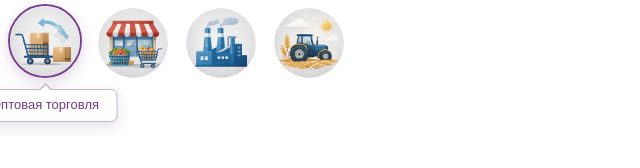
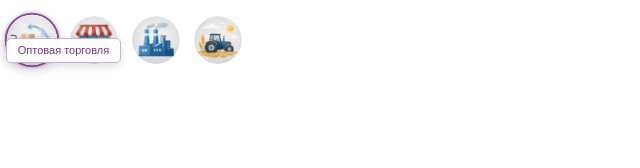
Before and after one commit to pokemonz-design/1_osv, a plain HTML site: page index.html in a window 1280 px wide. Both pictures are taken after a click on the element 45 px from the left and 43 px from the top of the page. Shown: the whole page, without its empty margins (0-640 px from the left). Drawn offline with Linux system fonts and the light colour scheme.

Commit message:
Update index.html

```diff
--- a/index.html
+++ b/index.html
@@ -9,131 +9,153 @@
     box-sizing: border-box;
 }
 
-html, body {
+html,
+body {
     margin: 0;
     padding: 0;
     background: transparent;
+    overflow: hidden;
 }
 
 .industry-icons {
     display: flex;
-    flex-wrap: wrap;
-    gap: 14px;
-    margin: 0;
-    padding: 6px 8px 50px;
+    flex-wrap: nowrap;
+    align-items: center;
+    gap: 10px;
+
+    height: 80px;
+    padding: 8px 6px;
+
     overflow: visible;
 }
 
 .industry-item {
     position: relative;
-    width: 74px;
-    display: flex;
-    flex-direction: column;
-    align-items: center;
+
+    width: 52px;
+    height: 52px;
+    flex: 0 0 52px;
+
     cursor: pointer;
     outline: none;
 }
 
 .industry-item img {
-    width: 74px;
-    height: 74px;
+    width: 52px;
+    height: 52px;
+
     display: block;
     object-fit: cover;
+
     border-radius: 50%;
     border: 2px solid transparent;
+
     transition:
-        transform 0.2s ease,
-        border-color 0.2s ease,
-        box-shadow 0.2s ease;
+        transform 0.18s ease,
+        border-color 0.18s ease,
+        box-shadow 0.18s ease,
+        opacity 0.18s ease;
 }
 
+/* Фиолетовая обводка при наведении */
 .industry-item:hover img,
 .industry-item:focus img {
-    transform: translateY(-2px);
+    transform: scale(1.05);
     border-color: #7a3f8f;
-    box-shadow: 0 5px 14px rgba(105, 54, 128, 0.20);
+
+    box-shadow:
+        0 0 0 2px rgba(122, 63, 143, 0.10),
+        0 4px 10px rgba(105, 54, 128, 0.18);
 }
 
+
+/* Tooltip */
 .industry-tooltip {
     position: absolute;
-    top: calc(100% + 9px);
+
     left: 50%;
-    transform: translateX(-50%) translateY(-4px);
+    bottom: 3px;
 
-    min-width: 145px;
-    max-width: 220px;
-    padding: 7px 10px;
+    transform:
+        translateX(-50%)
+        translateY(3px);
 
-    background: #ffffff;
+    min-width: 115px;
+    max-width: 170px;
+
+    padding: 5px 7px;
+
+    background: rgba(255,255,255,0.97);
+
     color: #6f3b80;
+
     border: 1px solid #c9b2d2;
-    border-radius: 6px;
-    box-shadow: 0 5px 14px rgba(80, 40, 95, 0.14);
+    border-radius: 5px;
+
+    box-shadow:
+        0 3px 9px rgba(80, 40, 95, 0.16);
 
     font-family: Arial, sans-serif;
-    font-size: 13px;
-    line-height: 1.3;
+    font-size: 11px;
+    line-height: 1.2;
     text-align: center;
 
     opacity: 0;
     visibility: hidden;
+
     pointer-events: none;
 
     transition:
-        opacity 0.18s ease,
-        transform 0.18s ease;
+        opacity 0.15s ease,
+        transform 0.15s ease;
 
-    z-index: 20;
+    z-index: 50;
 }
 
-.industry-tooltip::before {
-    content: "";
-    position: absolute;
-    bottom: 100%;
-    left: 50%;
-    transform: translateX(-50%);
-    border: 7px solid transparent;
-    border-bottom-color: #c9b2d2;
+
+/* При наведении иконка слегка приглушается,
+   чтобы подпись хорошо читалась */
+.industry-item:hover img,
+.industry-item:focus img {
+    opacity: 0.90;
 }
 
-.industry-tooltip::after {
-    content: "";
-    position: absolute;
-    bottom: calc(100% - 1px);
-    left: 50%;
-    transform: translateX(-50%);
-    border: 6px solid transparent;
-    border-bottom-color: #ffffff;
-}
 
+/* Показываем подпись */
 .industry-item:hover .industry-tooltip,
 .industry-item:focus .industry-tooltip {
     opacity: 1;
     visibility: visible;
-    transform: translateX(-50%) translateY(0);
+
+    transform:
+        translateX(-50%)
+        translateY(0);
 }
 
-@media (max-width: 600px) {
-    .industry-icons {
-        gap: 10px;
-        padding-bottom: 46px;
-    }
 
-    .industry-item {
-        width: 64px;
-    }
+/* Чтобы подсказка у первой и последней иконки
+   не слишком уходила за край */
+.industry-item:first-child .industry-tooltip {
+    left: 0;
+    transform: translateX(0) translateY(3px);
+}
 
-    .industry-item img {
-        width: 64px;
-        height: 64px;
-    }
+.industry-item:first-child:hover .industry-tooltip,
+.industry-item:first-child:focus .industry-tooltip {
+    transform: translateX(0) translateY(0);
+}
 
-    .industry-tooltip {
-        min-width: 125px;
-        max-width: 180px;
-        font-size: 12px;
-    }
+.industry-item:last-child .industry-tooltip {
+    left: auto;
+    right: 0;
+    transform: translateX(0) translateY(3px);
 }
+
+.industry-item:last-child:hover .industry-tooltip,
+.industry-item:last-child:focus .industry-tooltip {
+    transform: translateX(0) translateY(0);
+}
+
 </style>
 </head>
 
@@ -142,23 +164,46 @@ html, body {
 <div class="industry-icons">
 
     <div class="industry-item" tabindex="0">
-        <img src="./opt.png" alt="Оптовая торговля">
-        <div class="industry-tooltip">Оптовая торговля</div>
+        <img
+            src="./opt.png"
+            alt="Оптовая торговля"
+        >
+        <div class="industry-tooltip">
+            Оптовая торговля
+        </div>
     </div>
 
+
     <div class="industry-item" tabindex="0">
-        <img src="./roznica.png" alt="Розничные сети">
-        <div class="industry-tooltip">Розничные сети</div>
+        <img
+            src="./roznica.png"
+            alt="Розничные сети"
+        >
+        <div class="industry-tooltip">
+            Розничные сети
+        </div>
     </div>
 
+
     <div class="industry-item" tabindex="0">
-        <img src="./proizv.png" alt="Производство">
-        <div class="industry-tooltip">Производство</div>
+        <img
+            src="./proizv.png"
+            alt="Производство"
+        >
+        <div class="industry-tooltip">
+            Производство
+        </div>
     </div>
 
+
     <div class="industry-item" tabindex="0">
-        <img src="./agro.png" alt="Агробизнес">
-        <div class="industry-tooltip">Агробизнес</div>
+        <img
+            src="./agro.png"
+            alt="Агробизнес"
+        >
+        <div class="industry-tooltip">
+            Агробизнес
+        </div>
     </div>
 
 </div>
```
